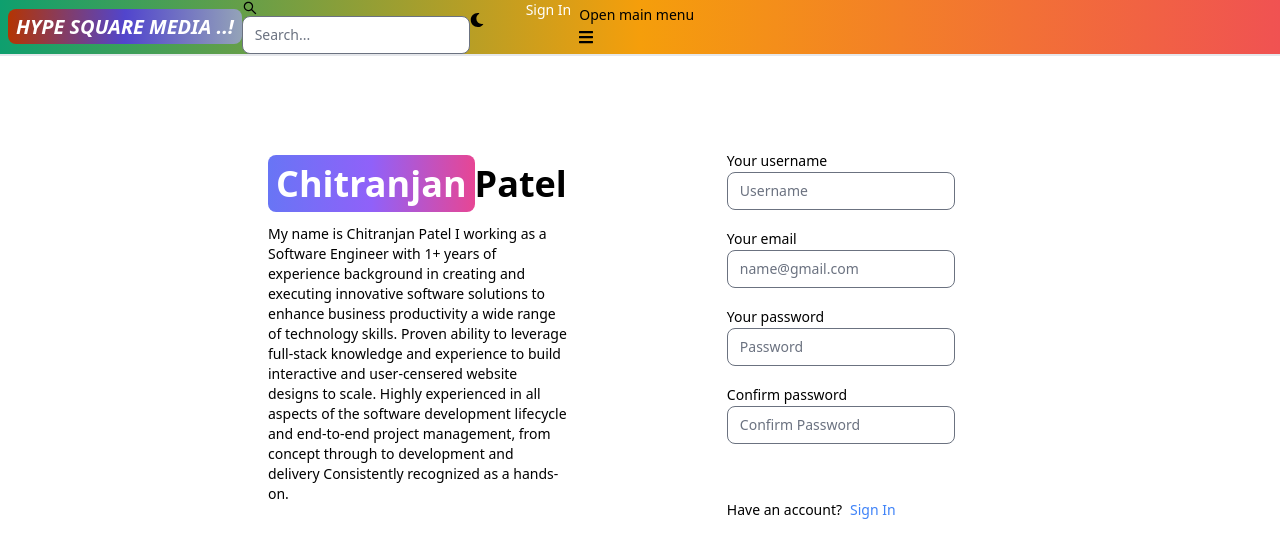
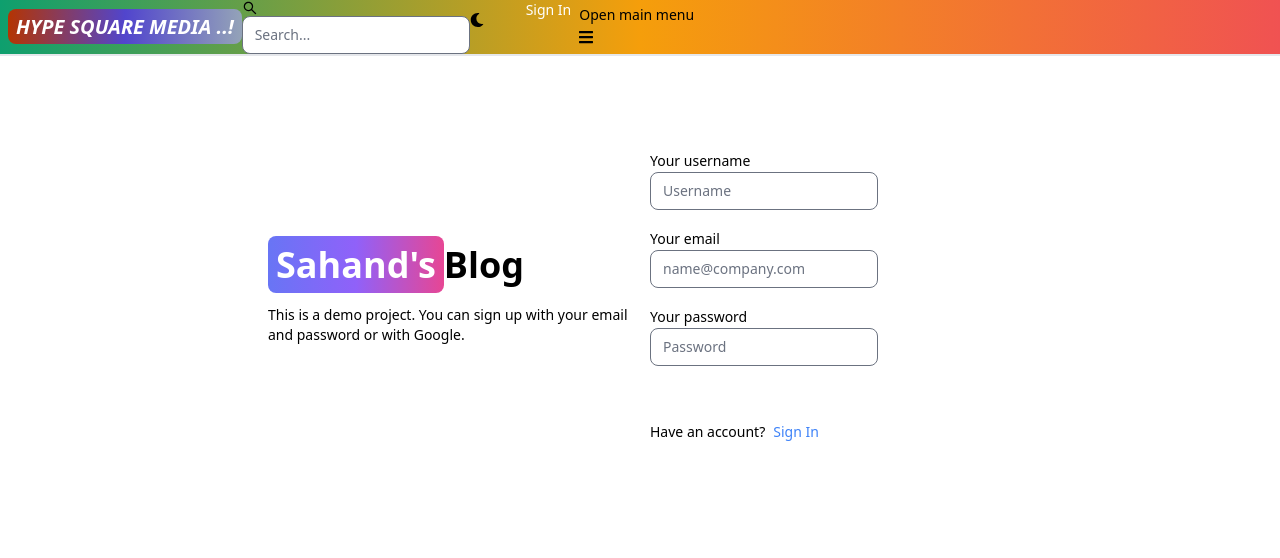
Before and after one commit to Chitranjan046/HYPE-SQUARE-MEDIA-assignment, a React (Vite) app in the folder client/: page /sign-up in a window 1280 px wide. Shown: the top 558 px of the page. Built offline with nearby package versions, Linux system fonts and the light colour scheme.

Commit message:
Add functionality to Sign up page

```diff
--- a/client/package.json
+++ b/client/package.json
@@ -13,6 +13,7 @@
     "flowbite-react": "^0.7.2",
     "react": "^18.2.0",
     "react-dom": "^18.2.0",
+    "react-icons": "^5.0.1",
     "react-router-dom": "^6.22.2"
   },
   "devDependencies": {
--- a/client/src/pages/SignUp.jsx
+++ b/client/src/pages/SignUp.jsx
@@ -1,52 +1,114 @@
-import { Button, Label, TextInput } from 'flowbite-react';
-import { Link } from 'react-router-dom';
+import { Alert, Button, Label, Spinner, TextInput } from 'flowbite-react';
+import { useState } from 'react';
+import { Link, useNavigate } from 'react-router-dom';
 
 export default function SignUp() {
+  const [formData, setFormData] = useState({});
+  const [errorMessage, setErrorMessage] = useState(null);
+  const [loading, setLoading] = useState(false);
+  const navigate = useNavigate();
+  const handleChange = (e) => {
+    setFormData({ ...formData, [e.target.id]: e.target.value.trim() });
+  };
+  const handleSubmit = async (e) => {
+    e.preventDefault();
+    if (!formData.username || !formData.email || !formData.password) {
+      return setErrorMessage('Please fill out all fields.');
+    }
+    try {
+      setLoading(true);
+      setErrorMessage(null);
+      const res = await fetch('/api/auth/signup', {
+        method: 'POST',
+        headers: { 'Content-Type': 'application/json' },
+        body: JSON.stringify(formData),
+      });
+      const data = await res.json();
+      if (data.success === false) {
+        return setErrorMessage(data.message);
+      }
+      setLoading(false);
+      if(res.ok) {
+        navigate('/sign-in');
+      }
+    } catch (error) {
+      setErrorMessage(error.message);
+      setLoading(false);
+    }
+  };
   return (
     <div className='min-h-screen mt-20'>
-    <div className='flex p-3 max-w-3xl mx-auto flex-col md:flex-row md:items-center gap-40'>
+      <div className='flex p-3 max-w-3xl mx-auto flex-col md:flex-row md:items-center gap-5'>
         {/* left */}
         <div className='flex-1'>
           <Link to='/' className='font-bold dark:text-white text-4xl'>
             <span className='px-2 py-1 bg-gradient-to-r from-indigo-500 via-purple-500 to-pink-500 rounded-lg text-white'>
-            Chitranjan
+              Sahand's
             </span>
-          Patel
+            Blog
           </Link>
           <p className='text-sm mt-5'>
-        My name is Chitranjan Patel   I working as a Software Engineer with 1+ years of experience background in creating and executing innovative software solutions to enhance business productivity a wide range of  technology skills. Proven ability to leverage full-stack knowledge and experience to build interactive and user-censered website designs to scale.  Highly experienced in all aspects of the software development lifecycle and end-to-end project management,  from concept through to development and delivery Consistently recognized as a hands-on.
+            This is a demo project. You can sign up with your email and password
+            or with Google.
           </p>
         </div>
         {/* right */}
 
         <div className='flex-1'>
-        <form className='flex flex-col gap-4'>
+          <form className='flex flex-col gap-4' onSubmit={handleSubmit}>
             <div>
               <Label value='Your username' />
-            <TextInput type='text' placeholder='Username' id='username' />
+              <TextInput
+                type='text'
+                placeholder='Username'
+                id='username'
+                onChange={handleChange}
+              />
             </div>
             <div>
               <Label value='Your email' />
-            <TextInput type='text' placeholder='name@gmail.com' id='email' />
+              <TextInput
+                type='email'
+                placeholder='name@company.com'
+                id='email'
+                onChange={handleChange}
+              />
             </div>
             <div>
               <Label value='Your password' />
-            <TextInput type='text' placeholder='Password' id='password' />
+              <TextInput
+                type='password'
+                placeholder='Password'
+                id='password'
+                onChange={handleChange}
+              />
             </div>
-          <div>
-            <Label value='Confirm password' />
-            <TextInput type='text' placeholder='Confirm Password' id='cpassword' />
-          </div>
-          <Button gradientDuoTone='purpleToPink' type='submit'>
-            Sign Up
+            <Button
+              gradientDuoTone='purpleToPink'
+              type='submit'
+              disabled={loading}
+            >
+              {loading ? (
+                <>
+                  <Spinner size='sm' />
+                  <span className='pl-3'>Loading...</span>
+                </>
+              ) : (
+                'Sign Up'
+              )}
             </Button>
           </form>
-        <div className="flex gap-2 text-sm mt-5">
+          <div className='flex gap-2 text-sm mt-5'>
             <span>Have an account?</span>
             <Link to='/sign-in' className='text-blue-500'>
               Sign In
             </Link>
           </div>
+          {errorMessage && (
+            <Alert className='mt-5' color='failure'>
+              {errorMessage}
+            </Alert>
+          )}
         </div>
       </div>
     </div>
--- a/client/vite.config.js
+++ b/client/vite.config.js
@@ -1,7 +1,16 @@
-import { defineConfig } from 'vite'
-import react from '@vitejs/plugin-react-swc'
+import { defineConfig } from 'vite';
+import react from '@vitejs/plugin-react-swc';
 
 // https://vitejs.dev/config/
 export default defineConfig({
+
+  server: {
+    proxy: {
+      '/api': {
+        target: 'http://localhost:4040',
+        secure: false,
+      },
+    },
+  },
   plugins: [react()],
-})
+});
```
Also changed, not shown: 1 other file (tests, documents, lock files or other folders). Lines whose indentation alone changed are shown as unchanged.
